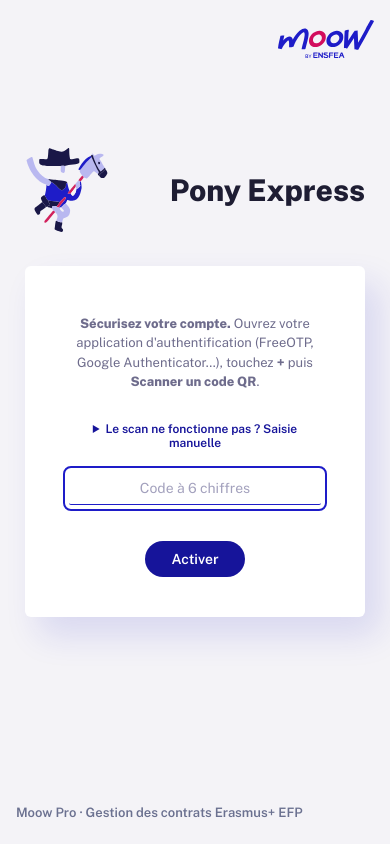
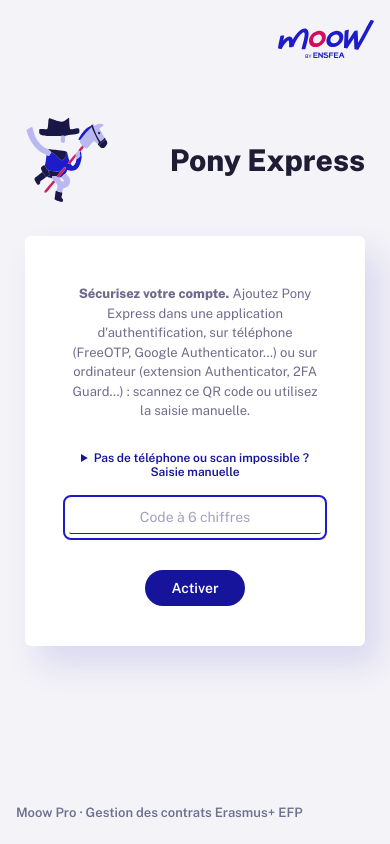
Before and after one commit to jlllyfish/pony_express_webapp, a Python web app: template templates/activer_2fa.html in a window 390 px wide. Run offline with Jinja, Linux system fonts and the light colour scheme; the template is opened without the code that fills it, so the values that code supplies are empty.

Commit message:
ux: double authentification sans smartphone (applis d'ordinateur mentionnées)
- page d'activation : téléphone OU ordinateur (extension Authenticator, 2FA Guard…), lien
  « Pas de téléphone ou scan impossible ? Saisie manuelle »
- messages et codes de secours : « application » au lieu de « téléphone »

Co-Authored-By: Claude Opus 5.5 <noreply@anthropic.com>
Claude-Session: https://claude.ai/code/session_01XCsCoX3QhVHNza7rnGiVE2

```diff
--- a/service/auth.py
+++ b/service/auth.py
@@ -185,7 +185,7 @@ def activer_2fa():
         if pas is None:
             _echec(cle)
             flash("Trop d'essais : reconnectez-vous dans 15 minutes." if _bloque(cle)
-                  else "Code incorrect : vérifiez l'heure de votre téléphone et réessayez.", "erreur")
+                  else "Code incorrect : vérifiez que l'appareil qui génère le code est à l'heure, puis réessayez.", "erreur")
             if _bloque(cle):
                 session.pop("2fa", None)
                 return redirect(url_for("auth.connexion"))
@@ -224,7 +224,7 @@ def code_2fa():
                 reponse = _ouvrir_session(u, suivant)
                 n = totp.codes_secours_restants(restants)
                 flash(f"Code de secours utilisé : il vous en reste {n}. Pensez à demander à un administrateur "
-                      "de réinitialiser votre double authentification si vous avez perdu votre téléphone.", "info")
+                      "de réinitialiser votre double authentification si vous avez perdu l'accès à votre application.", "info")
                 return reponse
         else:
             secret = totp.dechiffrer(u["totp_secret"])
@@ -410,7 +410,7 @@ def admin_action(uid, action):
         flash(f"{u['email']} : {'administrateur' if action == 'admin' else 'utilisateur'}", "info")
     elif action == "reinitialiser-2fa":
         comptes.reinitialiser_totp(uid)
-        flash(f"Double authentification réinitialisée : {u['email']} configurera son téléphone "
+        flash(f"Double authentification réinitialisée : {u['email']} reconfigurera son application "
               "à la prochaine connexion.", "info")
     elif action == "supprimer":
         comptes.supprimer(u["email"])
--- a/templates/activer_2fa.html
+++ b/templates/activer_2fa.html
@@ -2,18 +2,19 @@
 {% block titre %}Double authentification{% endblock %}
 {% block formulaire %}
   <p class="consigne">
-    <b>Sécurisez votre compte.</b> Ouvrez votre application d'authentification
-    (FreeOTP, Google Authenticator…), touchez <b>+</b> puis <b>Scanner un code QR</b>.
+    <b>Sécurisez votre compte.</b> Ajoutez Pony Express dans une application d'authentification,
+    sur téléphone (FreeOTP, Google Authenticator…) ou sur ordinateur (extension Authenticator, 2FA Guard…) :
+    scannez ce QR code ou utilisez la saisie manuelle.
   </p>
   <div class="qr">{{ qr|safe }}</div>
 
   <a class="bouton-appli" href="{{ lien_appli }}">Vous êtes sur votre téléphone ? Ajouter à l'application</a>
 
   <details class="secret">
-    <summary>Le scan ne fonctionne pas ? Saisie manuelle</summary>
+    <summary>Pas de téléphone ou scan impossible ? Saisie manuelle</summary>
     <ol>
       <li>Dans l'application, touchez <b>+</b> puis <b>Saisir une clé</b>
-        <span class="nuance">Google : « Saisir une clé de configuration » · FreeOTP : icône clé</span></li>
+        <span class="nuance">Google : « Saisir une clé de configuration » · FreeOTP : icône clé · extension Authenticator : crayon, puis +</span></li>
       <li>Nom du compte : <b>Pony Express</b></li>
       <li>Clé :
         <span class="cle"><code id="cle-totp">{{ secret }}</code>
--- a/templates/codes_secours.html
+++ b/templates/codes_secours.html
@@ -3,7 +3,7 @@
 {% block formulaire %}
   <p class="consigne">
     <b>Double authentification activée.</b> Notez ces codes de secours et rangez-les en lieu sûr :
-    chacun permet <b>une</b> connexion si vous perdez votre téléphone. Ils ne seront plus affichés.
+    chacun permet <b>une</b> connexion si vous n'avez plus accès à votre application d'authentification. Ils ne seront plus affichés.
   </p>
   <ol class="codes">
     {% for c in codes %}<li><code>{{ c }}</code></li>{% endfor %}
```
